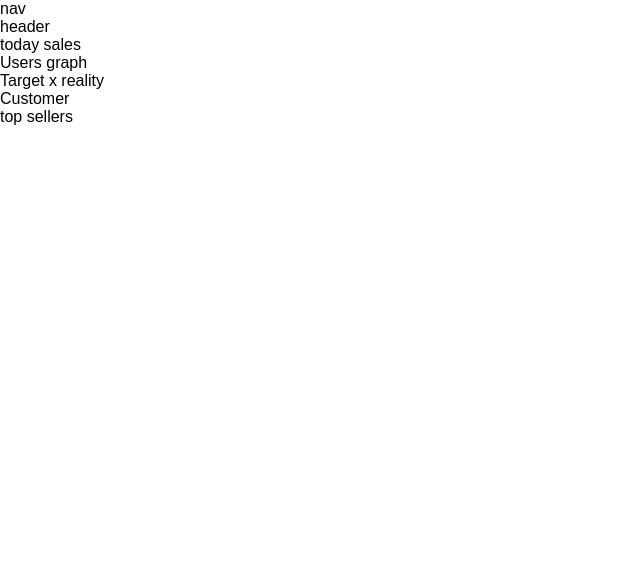
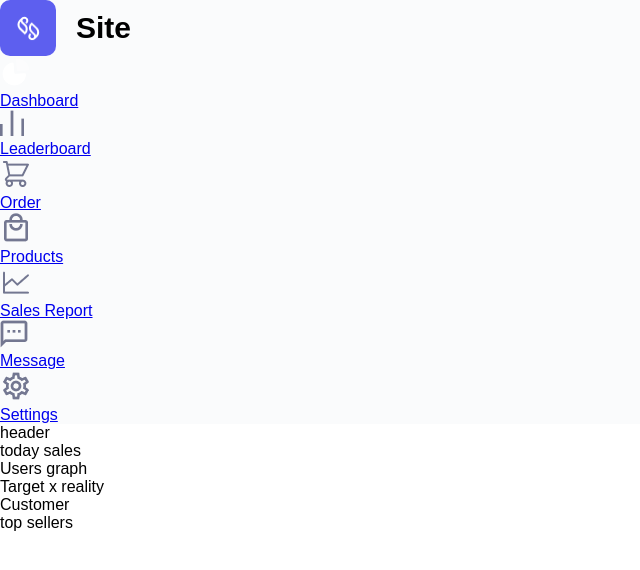
Before and after one commit to wesleydematos/dashboard, a React (Vite) app: page / in a window 1280 px wide. Shown: the top 570 px of the page, without its empty margins (0-640 px from the left). Built offline with nearby package versions, Linux system fonts and the light colour scheme.

Commit message:
feat: added nav content

```diff
--- a/src/components/Nav/index.jsx
+++ b/src/components/Nav/index.jsx
@@ -1,6 +1,68 @@
+import logo from "@/assets/dummy.png"
+import { StyledItems, StyledLogo, StyledNav } from "./style"
+import { Link } from "react-router-dom"
+import dash from "@/assets/dash.png"
+import leader from "@/assets/leader.png"
+import order from "@/assets/order.png"
+import products from "@/assets/products.png"
+import sales from "@/assets/sales.png"
+import message from "@/assets/message.png"
+import settings from "@/assets/settings.png"
+
 function Nav() {
     return (
-      <p>nav</p>
+      <StyledNav>
+        <StyledLogo>
+          <div id="logo">
+            <img src={logo} alt="logo" />
+          </div>
+          <h2>Site</h2>
+        </StyledLogo>
+        <StyledItems>
+          <li>
+            <Link to="/">
+              <img src={dash} alt="Gráfico pizza" />
+              <p>Dashboard</p>
+            </Link>
+            </li>
+          <li>
+            <Link to="/leaderboard">
+              <img src={leader} alt="Gráfico" />
+              <p>Leaderboard</p>
+            </Link>
+            </li>
+          <li>
+            <Link to="/order">
+              <img src={order} alt="Carrinho de compras" />
+              <p>Order</p>
+            </Link>
+            </li>
+          <li>
+            <Link to="/products">
+              <img src={products} alt="Sacola de compras" />
+              <p>Products</p>
+            </Link>
+            </li>
+          <li>
+            <Link to="/sales-report">
+              <img src={sales} alt="Gráfico" />
+              <p>Sales Report</p>
+            </Link>
+            </li>
+          <li>
+            <Link to="/message">
+              <img src={message} alt="Caixa de mensagens" />
+              <p>Message</p>
+            </Link>
+            </li>
+          <li>
+            <Link to="/settings">
+              <img src={settings} alt="Engrenagem" />
+              <p>Settings</p>
+            </Link>
+            </li>
+        </StyledItems>
+      </StyledNav>
     )
   }
 
--- a/src/components/Nav/style.js
+++ b/src/components/Nav/style.js
@@ -0,0 +1,36 @@
+import styled from "styled-components";
+
+const StyledNav = styled.nav`
+    background-color: var(--gray-bg);
+`
+
+const StyledLogo = styled.nav`
+    display: flex;
+    align-items: center;
+    gap: 20px;
+
+    div{
+        display: flex;
+        justify-content: center;
+        align-items: center;
+        width: 56px;
+        height: 56px;
+        background-color: var(--primary-color);
+        border-radius: 10px;
+
+
+        img{
+            width: 25px;
+            height: 25px;
+        }
+    }
+
+    h2{
+        font-weight: 600;
+        font-size: 30px;
+    }
+`
+
+const StyledItems = styled.ul``
+
+export { StyledNav, StyledLogo, StyledItems }
```
